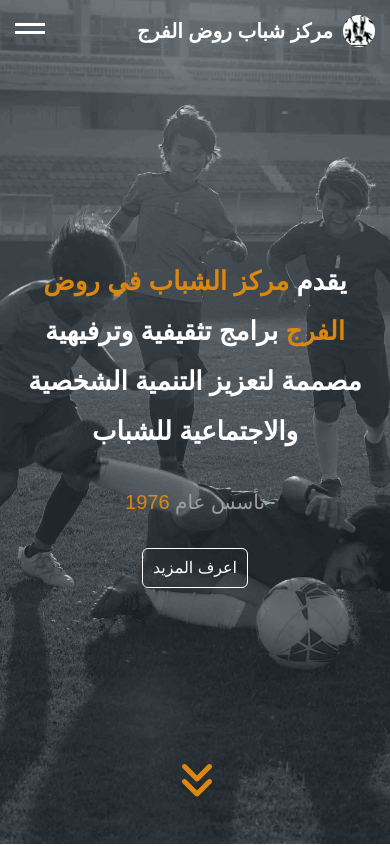
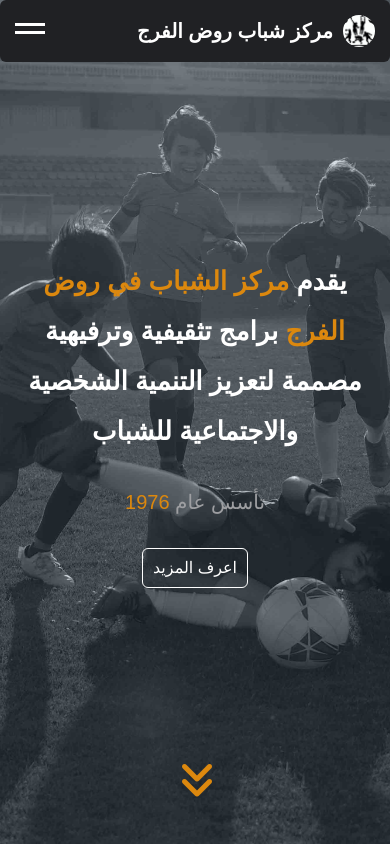
Before and after one commit to elsline/Rod-El-Farag-Center-v1.0, a plain HTML site: page index.html in a window 390 px wide. Shown: the top 846 px of the page. Drawn offline with Linux system fonts and the light colour scheme; a web font is replaced by a local one.

Commit message:
Update main.css

```diff
--- a/CSS/main.css
+++ b/CSS/main.css
@@ -386,6 +386,11 @@ header {
 header.reveal {
   background-color: var(--section-color-1);
 }
+@media (max-width:767px) {
+  header{
+    background-color: var(--section-color-1);
+  }
+}
 header .container {
   display: flex;
   align-items: center;
```
